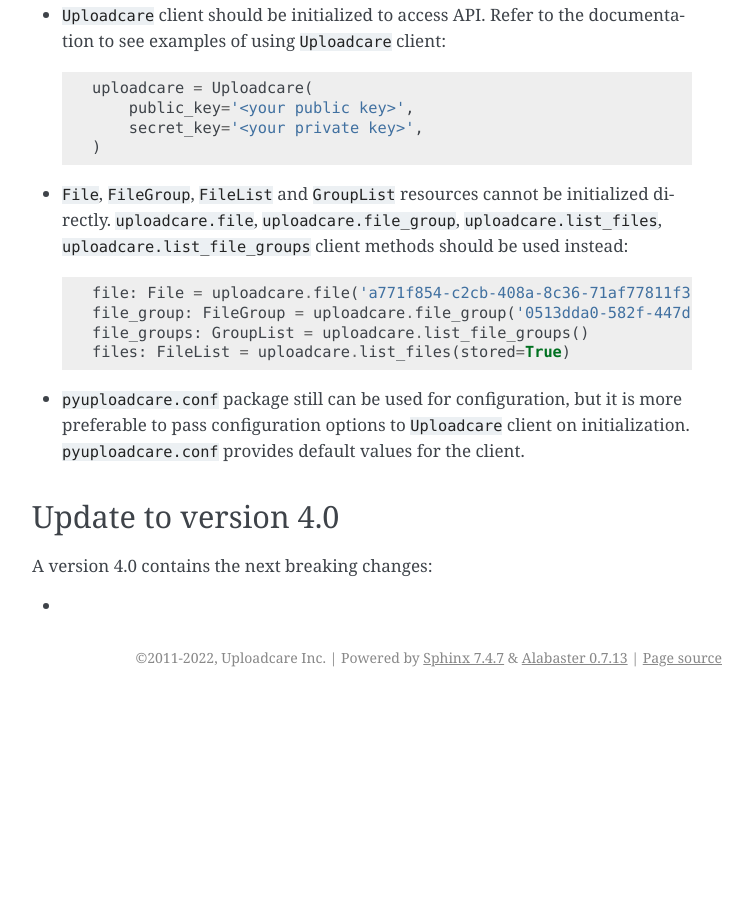
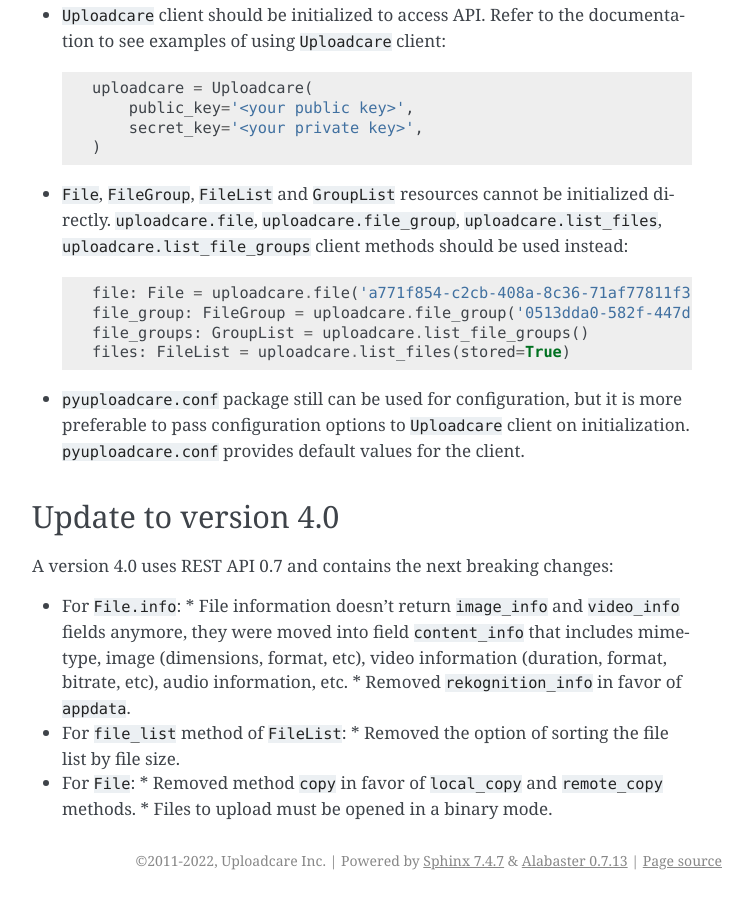
Before and after one commit to uploadcare/pyuploadcare, a Sphinx documentation site: the page built from docs/install.rst, in a window 1280 px wide and 900 px high, scrolled down 1523 px. Shown: the whole window, without its empty margins (388-1141 px from the left). Built offline with Sphinx 7.4.7, drawn with Linux system fonts in a browser that asks for light colours; pages that are not in the unit, such as notebooks, are missing from menus; before the commit the page ends 2220 px from its top, so only the background shows below that.

Commit message:
Update install.rst

```diff
--- a/docs/install.rst
+++ b/docs/install.rst
@@ -104,6 +104,14 @@
 Update to version 4.0
 ---------------------
 
-A version 4.0 contains the next breaking changes:
+A version 4.0 uses REST API 0.7 and contains the next breaking changes:
 
-*
+* For ``File.info``:
+  * File information doesn't return ``image_info`` and ``video_info`` fields anymore,
+  they were moved into field ``content_info`` that includes mime-type, image (dimensions, format, etc), video information (duration, format, bitrate, etc), audio information, etc.
+  * Removed ``rekognition_info`` in favor of ``appdata``.
+* For ``file_list`` method of ``FileList``:
+  * Removed the option of sorting the file list by file size.
+* For ``File``:
+  * Removed method ``copy`` in favor of ``local_copy`` and ``remote_copy`` methods.
+  * Files to upload must be opened in a binary mode.
```
